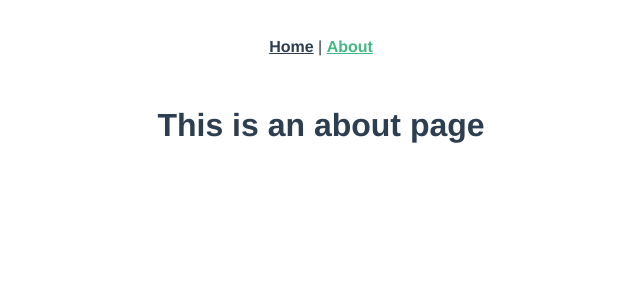
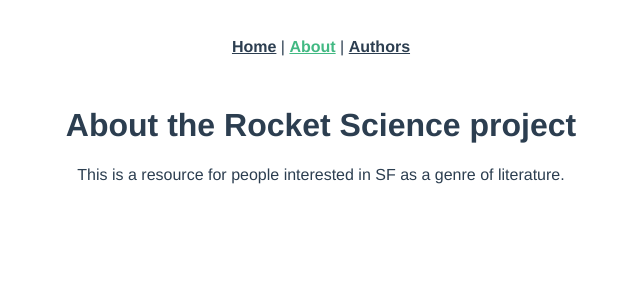
Before and after one commit to Satyadarshin/RocketScience, a Vue app: page /about in a window 1280 px wide. Shown: the top 300 px of the page, without its empty margins (319-959 px from the left). Built offline with nearby package versions, Linux system fonts and the light colour scheme.

Commit message:
Added a new page / route.

```diff
--- a/src/App.vue
+++ b/src/App.vue
@@ -2,7 +2,8 @@
   <div id="app">
     <div id="nav">
       <router-link to="/">Home</router-link> |
-      <router-link to="/about">About</router-link>
+      <router-link to="/about">About</router-link> |
+      <router-link to="/authors">Authors</router-link>
     </div>
     <router-view/>
   </div>
--- a/src/router/index.js
+++ b/src/router/index.js
@@ -1,6 +1,8 @@
 import Vue from 'vue';
 import VueRouter from 'vue-router';
 import Home from '../views/Home.vue';
+import About from '../views/About.vue';
+import Authors from '../views/Authors.vue';
 
 Vue.use(VueRouter);
 
@@ -13,10 +15,12 @@ const routes = [
   {
     path: '/about',
     name: 'About',
-    // route level code-splitting
-    // this generates a separate chunk (about.[hash].js) for this route
-    // which is lazy-loaded when the route is visited.
-    component: () => import(/* webpackChunkName: "about" */ '../views/About.vue'),
+    component: About,
+  },
+  {
+    path: '/authors',
+    name: 'Authors',
+    component: Authors,
   },
 ];
 
--- a/src/views/About.vue
+++ b/src/views/About.vue
@@ -1,5 +1,6 @@
 <template>
   <div class="about">
-    <h1>This is an about page</h1>
+    <h1>About the Rocket Science project</h1>
+    <p>This is a resource for people interested in SF as a genre of literature.</p>
   </div>
 </template>
--- /dev/null
+++ b/src/views/Authors.vue
@@ -0,0 +1,6 @@
+<template>
+  <div class="authors">
+    <h1>Authors</h1>
+    <p>This is a page to look for authors of SF works.</p>
+  </div>
+</template>
```
